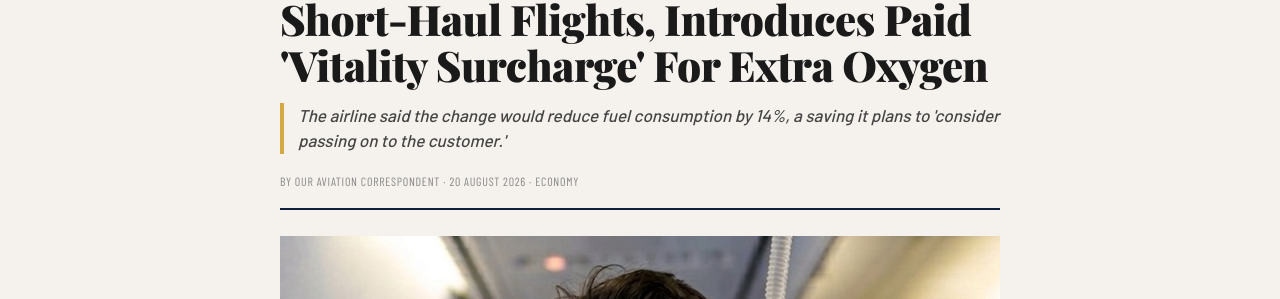
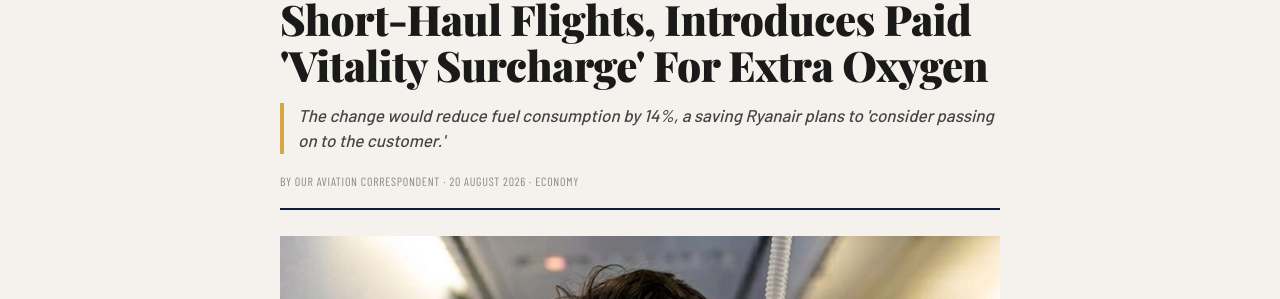
Before and after one commit to matt-palmer999/britishpatriots, a Jekyll site: the page built from _posts/2026-08-20-ryanair-low-pressure-cabin.md, in a window 1280 px wide and 900 px high. Shown: the part 384-683 px from the top of the window. Built offline with Jekyll 4.4.1, drawn with Linux system fonts in a browser that asks for light colours; some web fonts are replaced.

Commit message:
Update 2026-08-20-ryanair-low-pressure-cabin.md

```diff
--- a/_posts/2026-08-20-ryanair-low-pressure-cabin.md
+++ b/_posts/2026-08-20-ryanair-low-pressure-cabin.md
@@ -1,7 +1,7 @@
 ---
 layout: post
 title: "Ryanair To Scrap Cabin Pressure On Short-Haul Flights, Introduces Paid 'Vitality Surcharge' For Extra Oxygen"
-standfirst: "The airline said the change would reduce fuel consumption by 14%, a saving it plans to 'consider passing on to the customer.'"
+standfirst: "The change would reduce fuel consumption by 14%, a saving Ryanair plans to 'consider passing on to the customer.'"
 category: Economy
 author: Our Aviation Correspondent
 image: /assets/images/tray-table.jpg
```
